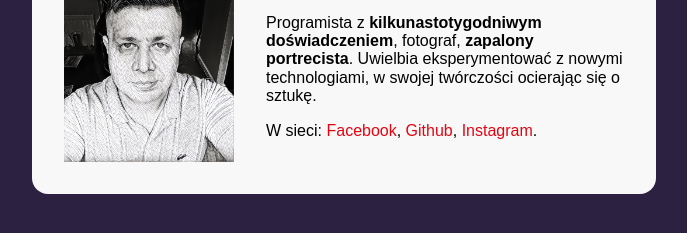
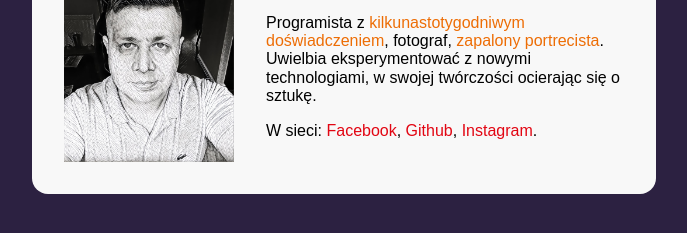
Before and after one commit to LukaszKapuscinski/business-card, a plain HTML site: page index.html in a window 1280 px wide. Shown: the part 351-584 px from the top of the page, without its empty margins (296-983 px from the left). Drawn offline with Linux system fonts and the light colour scheme.

Commit message:
feat: class name fix

```diff
--- a/index.html
+++ b/index.html
@@ -19,8 +19,8 @@
                     <h1 class="person__name">Łukasz Kapuściński</h1>
                     <span class="person__position">Wanabe frontend developer one day</span>
                     <p class="person__description">
-                        Programista z <strong class="person__spetial">kilkunastotygodniwym doświadczeniem</strong>, fotograf,
-                        <strong class="person__spetial"> zapalony portrecista</strong>. Uwielbia eksperymentować z nowymi
+                        Programista z <strong class="person__special">kilkunastotygodniwym doświadczeniem</strong>, fotograf,
+                        <strong class="person__special"> zapalony portrecista</strong>. Uwielbia eksperymentować z nowymi
                         technologiami, w swojej twórczości ocierając się o sztukę.
                     </p>
                     <p class="person__description person__descriptions--last">
```
